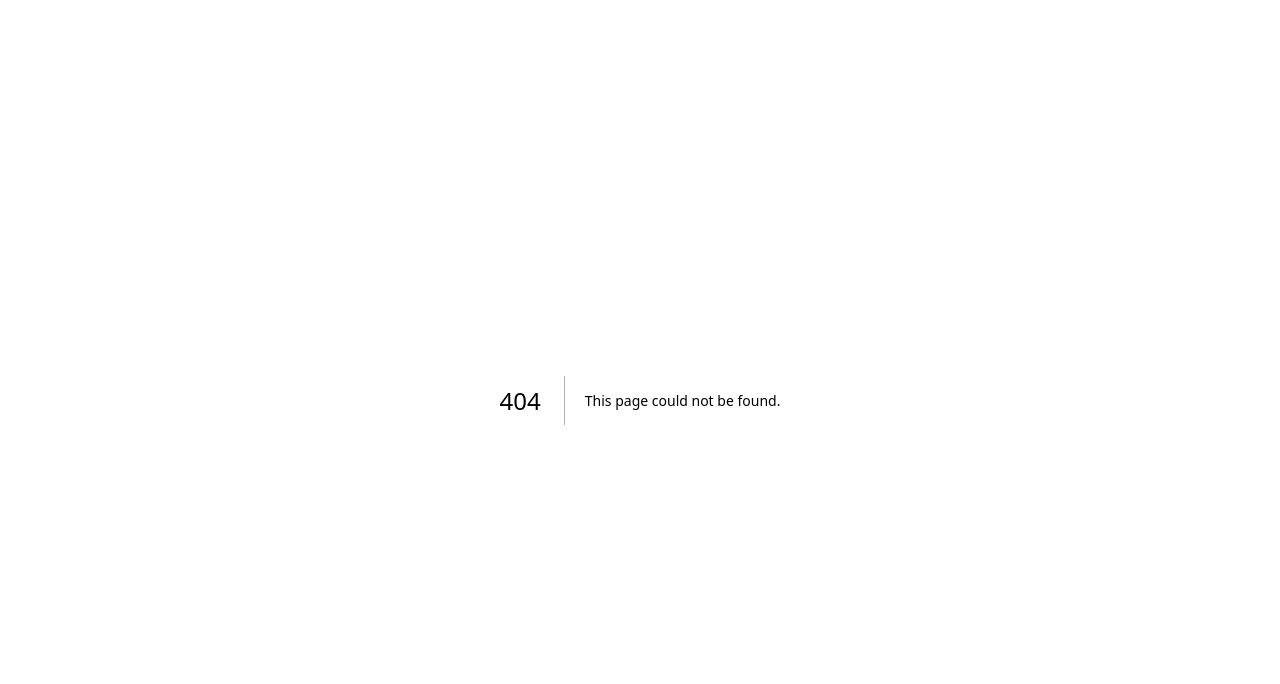
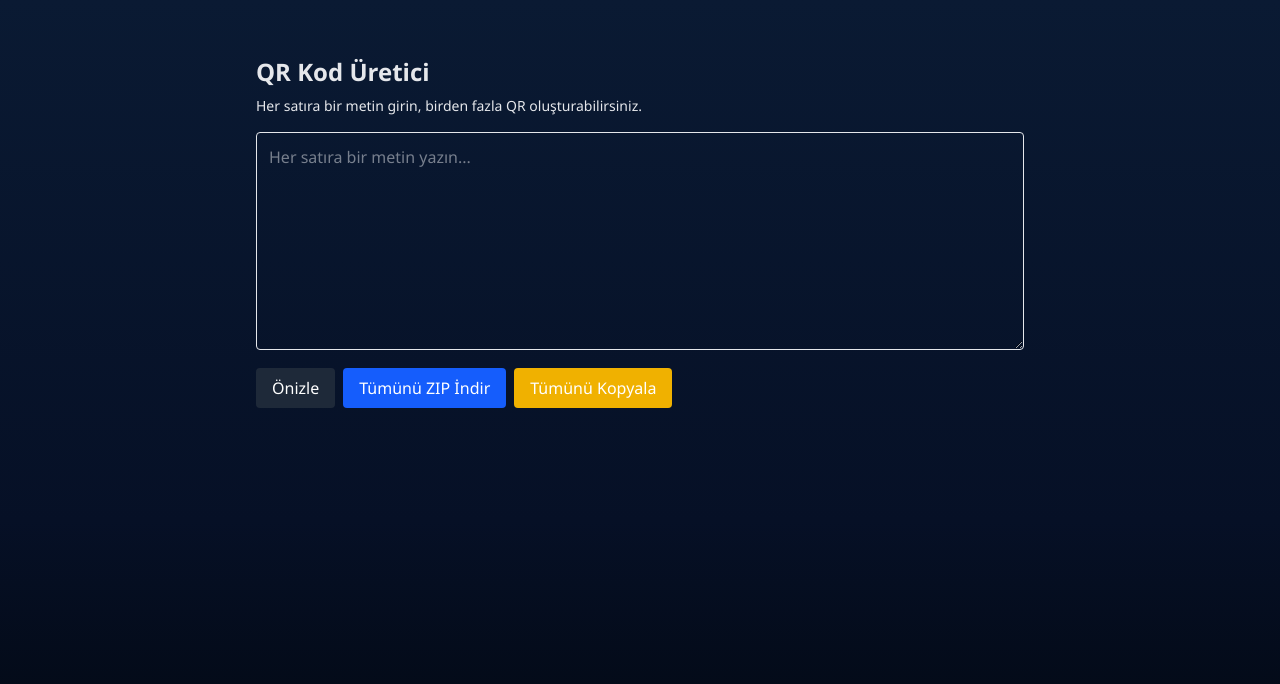
Before and after one commit to Rude34/cleanguy, a Next.js app: page /generate-qr in a window 1280 px wide. Before the commit this address had no page. Shown: the top 684 px of the page. Built offline with nearby package versions, Linux system fonts and the light colour scheme.

Commit message:
Added QR Generate

```diff
--- /dev/null
+++ b/app/generate-qr/GenerateQRClient.tsx
@@ -0,0 +1,259 @@
+"use client"
+
+import React, { useState } from "react"
+import QRCode from "qrcode"
+import JSZip from "jszip"
+import { saveAs } from "file-saver"
+
+export default function GenerateQRClient() {
+  const [input, setInput] = useState("")
+  const [previews, setPreviews] = useState<{
+    text: string
+    dataUrl: string
+    filename: string
+  }[]>([])
+  const [loading, setLoading] = useState(false)
+  const [copying, setCopying] = useState(false)
+
+  async function handlePreview() {
+    const lines = input
+      .split(/\r?\n/)
+      .map((l) => l.trim())
+      .filter(Boolean)
+    const res: { text: string; dataUrl: string; filename: string }[] = []
+    for (let i = 0; i < lines.length; i++) {
+      const text = lines[i]
+      try {
+        const dataUrl = await generateCompositeDataUrl(text, 300)
+        res.push({ text, dataUrl, filename: `qrcode-${i + 1}.png` })
+      } catch (e) {
+        console.error("QRCode error", e)
+      }
+    }
+    setPreviews(res)
+  }
+
+  async function handleDownloadZip() {
+    setLoading(true)
+    try {
+      const lines = input
+        .split(/\r?\n/)
+        .map((l) => l.trim())
+        .filter(Boolean)
+      const zip = new JSZip()
+      for (let i = 0; i < lines.length; i++) {
+        const dataUrl = await generateCompositeDataUrl(lines[i], 300)
+        const res = await fetch(dataUrl)
+        const blob = await res.blob()
+        zip.file(`qrcode-${i + 1}.png`, blob)
+      }
+      const content = await zip.generateAsync({ type: "blob" })
+      saveAs(content, "qrcodes.zip")
+    } catch (e) {
+      console.error(e)
+    } finally {
+      setLoading(false)
+    }
+  }
+
+
+  async function handleCopySingle(dataUrl: string) {
+    if (!navigator.clipboard || (window as any).ClipboardItem === undefined) {
+      alert("Tarayıcınız görsel kopyalamayı desteklemiyor. Lütfen Chrome/MSEdge kullanın.")
+      return
+    }
+    try {
+      const res = await fetch(dataUrl)
+      const blob = await res.blob()
+      const item = new (window as any).ClipboardItem({ [blob.type]: blob })
+      await navigator.clipboard.write([item])
+      alert("Görsel kopyalandı. Şimdi yapıştırabilirsiniz.")
+    } catch (e) {
+      console.error(e)
+      alert("Kopyalama başarısız. Tarayıcı izinleri veya destek sorun olabilir.")
+    }
+  }
+
+  async function handleCopyAll() {
+    if (!navigator.clipboard || (window as any).ClipboardItem === undefined) {
+      alert("Tarayıcınız çoklu görsel kopyalamayı desteklemiyor. Lütfen Chrome/MSEdge kullanın.")
+      return
+    }
+    setCopying(true)
+    try {
+      const lines = input
+        .split(/\r?\n/)
+        .map((l) => l.trim())
+        .filter(Boolean)
+      const items: any[] = []
+      for (let i = 0; i < lines.length; i++) {
+        const dataUrl = await generateCompositeDataUrl(lines[i], 300)
+        const res = await fetch(dataUrl)
+        const blob = await res.blob()
+        items.push(new (window as any).ClipboardItem({ [blob.type]: blob }))
+        // small delay
+        await new Promise((r) => setTimeout(r, 80))
+      }
+      await navigator.clipboard.write(items)
+      alert("Tüm görseller kopyalandı. Şimdi yapıştırabilirsiniz.")
+    } catch (e) {
+      console.error(e)
+      alert("Çoklu kopyalama başarısız. Tarayıcı desteklemiyor veya izin vermiyor.")
+    } finally {
+      setCopying(false)
+    }
+  }
+
+  async function handleDownloadSingle(dataUrl: string, filename: string) {
+    const res = await fetch(dataUrl)
+    const blob = await res.blob()
+    saveAs(blob, filename)
+  }
+
+  async function generateCompositeDataUrl(text: string, qrSize = 300) {
+    // generate QR as dataURL first
+    const qrDataUrl = await QRCode.toDataURL(text, { type: "image/png", width: qrSize })
+
+    // load into Image
+    const img = await new Promise<HTMLImageElement>((resolve, reject) => {
+      const i = new Image()
+      i.onload = () => resolve(i)
+      i.onerror = reject
+      i.src = qrDataUrl
+    })
+
+    // create canvas with styled card area (rounded rect, title, divider)
+    const padding = 24
+    const cardPadding = 20
+    const cardWidth = qrSize + cardPadding * 2
+    const titleFontSize = Math.max(28, Math.floor(qrSize / 8))
+    const lineGap = 8
+
+    const canvas = document.createElement("canvas")
+    const ctx = canvas.getContext("2d")!
+
+    // measure title (wrap if needed)
+    ctx.font = `bold ${titleFontSize}px sans-serif`
+    const maxTextWidth = cardWidth - cardPadding * 2
+    const words = text.split(" ")
+    const lines: string[] = []
+    let cur = ""
+    for (const w of words) {
+      const test = cur ? cur + " " + w : w
+      const width = ctx.measureText(test).width
+      if (width > maxTextWidth && cur) {
+        lines.push(cur)
+        cur = w
+      } else {
+        cur = test
+      }
+    }
+    if (cur) lines.push(cur)
+
+    const titleLineHeight = titleFontSize + 6
+    const titleHeight = lines.length * titleLineHeight
+
+    const cardHeight = cardPadding + titleHeight + lineGap + 8 + img.height + cardPadding
+    const outerPadding = 12
+    canvas.width = cardWidth + outerPadding * 2
+    canvas.height = cardHeight + outerPadding * 2
+
+    // background page
+    ctx.fillStyle = "#eef1f4"
+    ctx.fillRect(0, 0, canvas.width, canvas.height)
+
+    // draw rounded card
+    const rx = outerPadding
+    const ry = outerPadding
+    const cw = cardWidth
+    const ch = cardHeight
+    const r = 18
+    ctx.fillStyle = "#ffffff"
+    roundRect(ctx, rx, ry, cw, ch, r, true, false)
+
+    // card border
+    ctx.strokeStyle = "#000000"
+    ctx.lineWidth = 8
+    roundRect(ctx, rx, ry, cw, ch, r, false, true)
+
+    // draw title lines
+    ctx.fillStyle = "#000"
+    ctx.textAlign = "center"
+    ctx.textBaseline = "top"
+    ctx.font = `bold ${titleFontSize}px sans-serif`
+    const centerX = rx + cw / 2
+    let y = ry + cardPadding
+    for (let i = 0; i < lines.length; i++) {
+      ctx.fillText(lines[i].toUpperCase(), centerX, y)
+      y += titleLineHeight
+    }
+
+    // divider line under title
+    const dividerY = y + 8
+    const dividerPadding = 20
+    ctx.fillStyle = "#000"
+    ctx.fillRect(rx + dividerPadding, dividerY, cw - dividerPadding * 2, 6)
+
+    // draw QR centered under divider
+    const qrX = rx + (cw - img.width) / 2
+    const qrY = dividerY + 12
+    ctx.drawImage(img, qrX, qrY)
+
+    return canvas.toDataURL("image/png")
+  }
+
+  function roundRect(ctx: CanvasRenderingContext2D, x: number, y: number, w: number, h: number, r: number, fill: boolean, stroke: boolean) {
+    if (r > w / 2) r = w / 2
+    if (r > h / 2) r = h / 2
+    ctx.beginPath()
+    ctx.moveTo(x + r, y)
+    ctx.arcTo(x + w, y, x + w, y + h, r)
+    ctx.arcTo(x + w, y + h, x, y + h, r)
+    ctx.arcTo(x, y + h, x, y, r)
+    ctx.arcTo(x, y, x + w, y, r)
+    ctx.closePath()
+    if (fill) ctx.fill()
+    if (stroke) ctx.stroke()
+  }
+
+  return (
+    <div className="max-w-3xl mx-auto py-8">
+      <h1 className="text-2xl font-semibold mb-2">QR Kod Üretici</h1>
+      <p className="text-sm text-muted-foreground mb-4">Her satıra bir metin girin, birden fazla QR oluşturabilirsiniz.</p>
+
+      <textarea
+        value={input}
+        onChange={(e) => setInput(e.target.value)}
+        placeholder="Her satıra bir metin yazın..."
+        rows={8}
+        className="w-full p-3 border rounded"
+      />
+
+      <div className="mt-3 flex gap-2">
+        <button onClick={handlePreview} className="px-4 py-2 bg-gray-800 text-white rounded">Önizle</button>
+        <button onClick={handleDownloadZip} disabled={loading || !input.trim()} className="px-4 py-2 bg-blue-600 text-white rounded">
+          {loading ? "Oluşturuluyor..." : "Tümünü ZIP İndir"}
+        </button>
+        <button onClick={handleCopyAll} disabled={copying || !input.trim()} className="px-4 py-2 bg-yellow-500 text-white rounded">
+          {copying ? "Kopyalanıyor..." : "Tümünü Kopyala"}
+        </button>
+      </div>
+
+      <div className="grid grid-cols-1 sm:grid-cols-2 md:grid-cols-4 gap-4 mt-6">
+        {previews.map((p) => (
+          <div key={p.filename} className="border p-2 rounded">
+            <div className="text-sm font-medium mb-2 truncate">{p.text}</div>
+            <img src={p.dataUrl} alt={p.text} className="w-full h-auto" />
+            <div className="mt-2 flex justify-between items-center">
+              <span className="text-xs truncate">{p.filename}</span>
+              <div className="flex gap-2">
+                <button onClick={() => handleCopySingle(p.dataUrl)} className="text-sm text-green-600">Kopyala</button>
+                <button onClick={() => handleDownloadSingle(p.dataUrl, p.filename)} className="text-sm text-blue-600">PNG</button>
+              </div>
+            </div>
+          </div>
+        ))}
+      </div>
+    </div>
+  )
+}
--- /dev/null
+++ b/app/generate-qr/page.tsx
@@ -0,0 +1,13 @@
+import GenerateQRClient from "./GenerateQRClient"
+
+export const metadata = {
+  title: "Generate QR"
+}
+
+export default function Page() {
+  return (
+    <main className="p-6">
+      <GenerateQRClient />
+    </main>
+  )
+}
--- a/package.json
+++ b/package.json
@@ -15,7 +15,10 @@
     "next-mdx-remote": "^6.0.0",
     "react": "19.2.3",
     "react-dom": "19.2.3",
-    "remark-gfm": "^4.0.1"
+    "remark-gfm": "^4.0.1",
+    "qrcode": "^1.5.1",
+    "jszip": "^3.10.1",
+    "file-saver": "^2.0.5"
   },
   "devDependencies": {
     "@tailwindcss/postcss": "^4",
```
Also changed, not shown: 1 other file (tests, documents, lock files or other folders).
